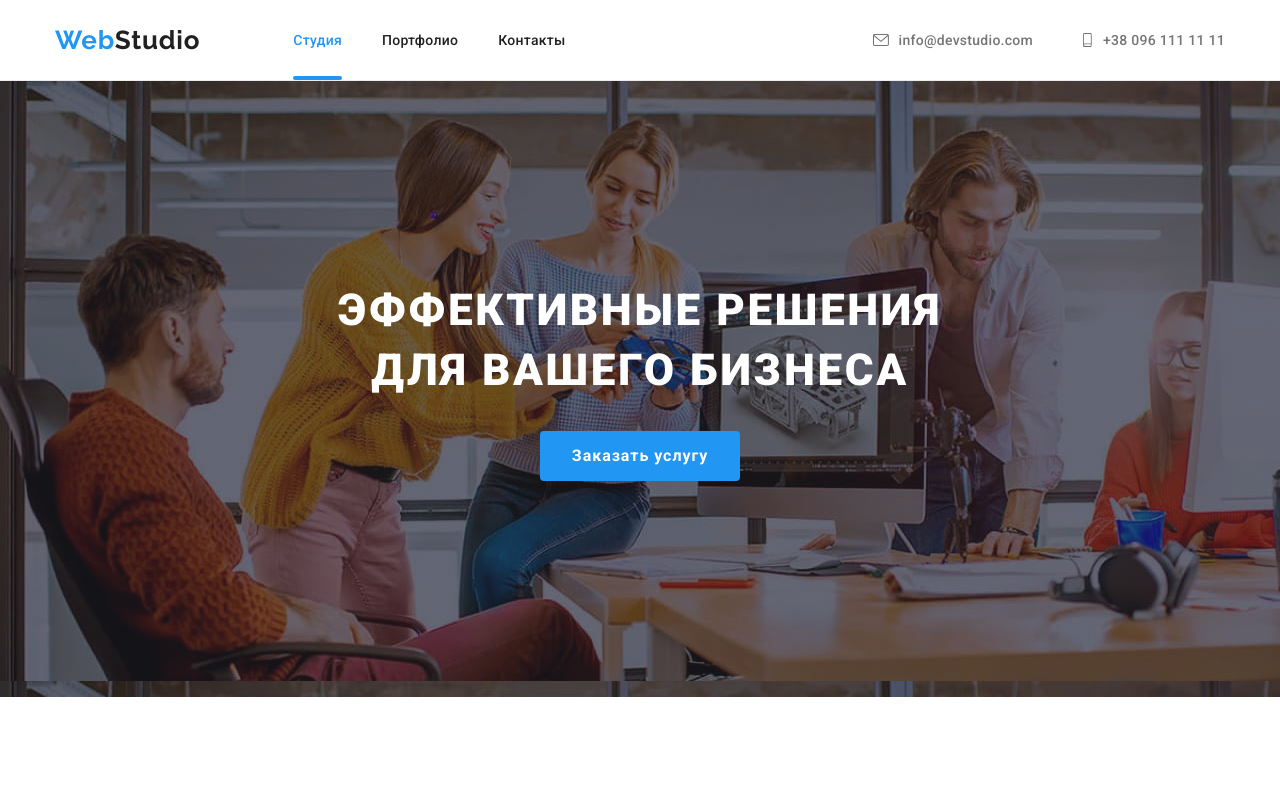
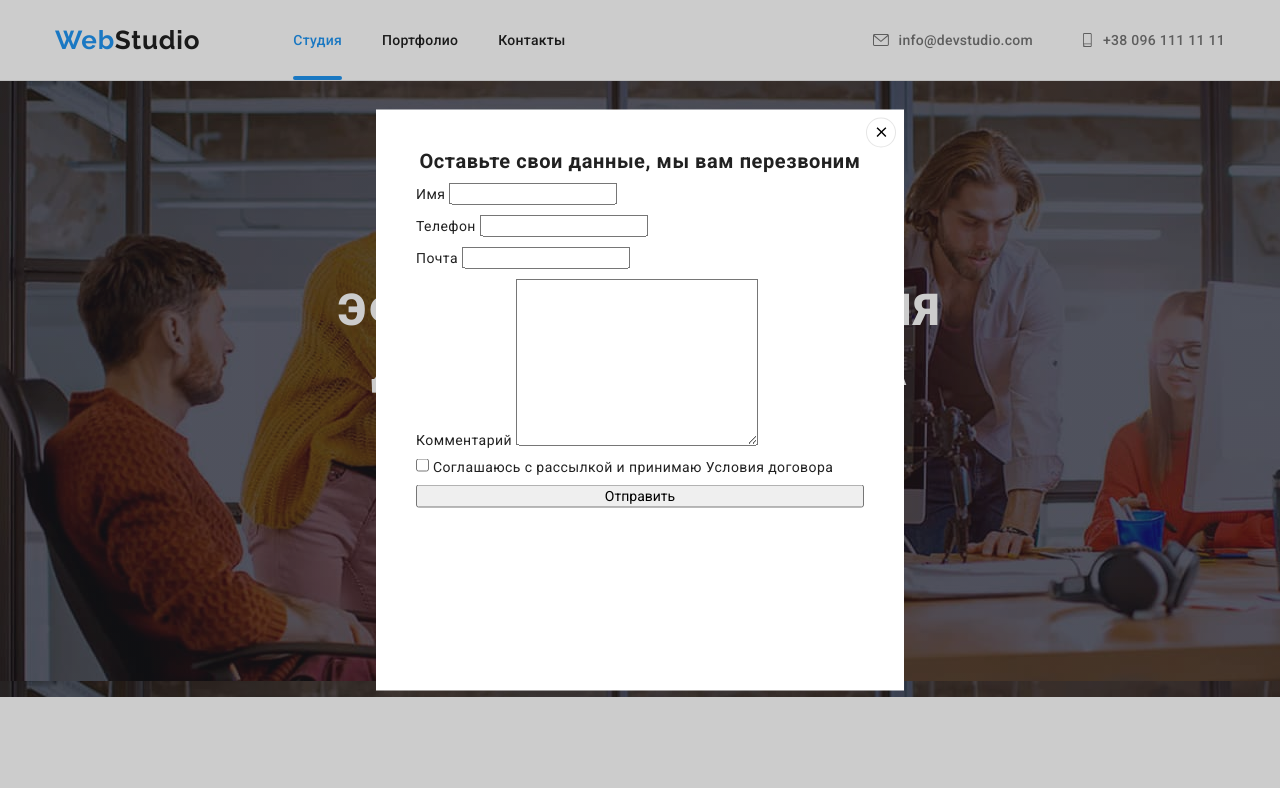
Before and after one commit to Heinti/goit-markup-hw-06, a plain HTML site: page index.html in a window 1280 px wide. Shown: the top 788 px of the page. Drawn offline with nearby package versions, Linux system fonts and the light colour scheme.

Commit message:
html register_form

```diff
--- a/css/style.css
+++ b/css/style.css
@@ -856,3 +856,24 @@ transition: var(--anim);
   background: #ffffff;
   border: 1px solid rgba(0, 0, 0, 0.1);
 }
+
+.form__text{
+font-weight: 700;
+font-size: 20px;
+line-height: 23px;
+text-align: center;
+letter-spacing: 0.03em;
+
+
+color: #212121;
+}
+
+.register-form{
+  display: flex;
+  flex-direction: column;
+
+  height: 100%;
+  padding: 40px;
+  gap: 10px
+  ;
+}
--- a/index.html
+++ b/index.html
@@ -407,13 +407,40 @@
         </div>
       </div>
     </footer>
-    <div class="backdrop is-hidden" data-modal>
+    <div class="backdrop is-hidden!" data-modal>
       <div class="modal">
         <button class="modal__close__btn" type="button" data-modal-close>
           <svg width="18px" height="18px">
             <use href="./images/svg/icons.svg#icon-close-black-18dp-2-1"></use>
           </svg>
         </button>
+
+        <form class="register-form" autocomplete="on" novalidate>
+          <strong class="form__text">Оставьте свои данные, мы вам перезвоним</strong>
+
+          <label>
+            <span>Имя</span>
+            <input type="text" name="user_name" placeholder=" " />
+          </label>
+          <label for="">
+            <span>Телефон</span>
+            <input type="tel" placeholder=" " />
+          </label>
+          <label for="">
+            <span>Почта</span>
+            <input type="email" placeholder=" " />
+          </label>
+          <label for="">
+            <span>Комментарий</span>
+            <textarea name="" id="" cols="30" rows="10"></textarea>
+          </label>
+          <label for="">
+            <input type="checkbox" name="user-agreement" required>
+            <span>Соглашаюсь с рассылкой и принимаю Условия договора</span>
+          </label>
+          <button type="submit">Отправить</button>
+        </form>
+
       </div>
     </div>
     <script src="./js/modal.js"></script>
```
Lines whose indentation alone changed are shown as unchanged.
